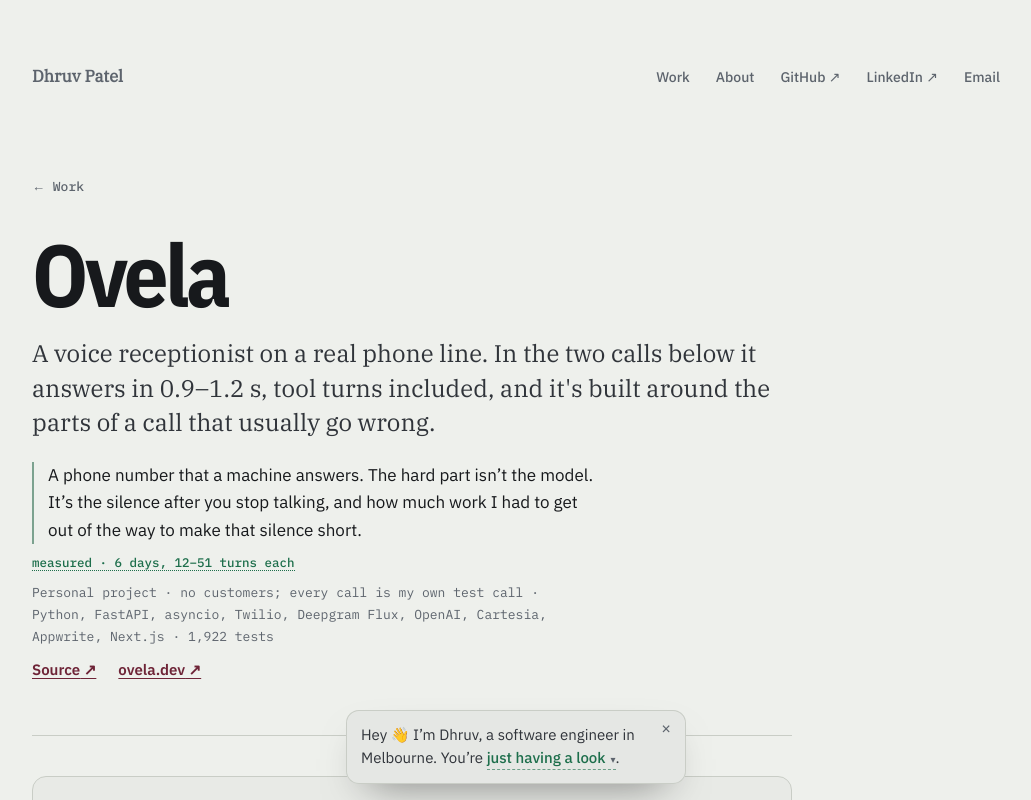
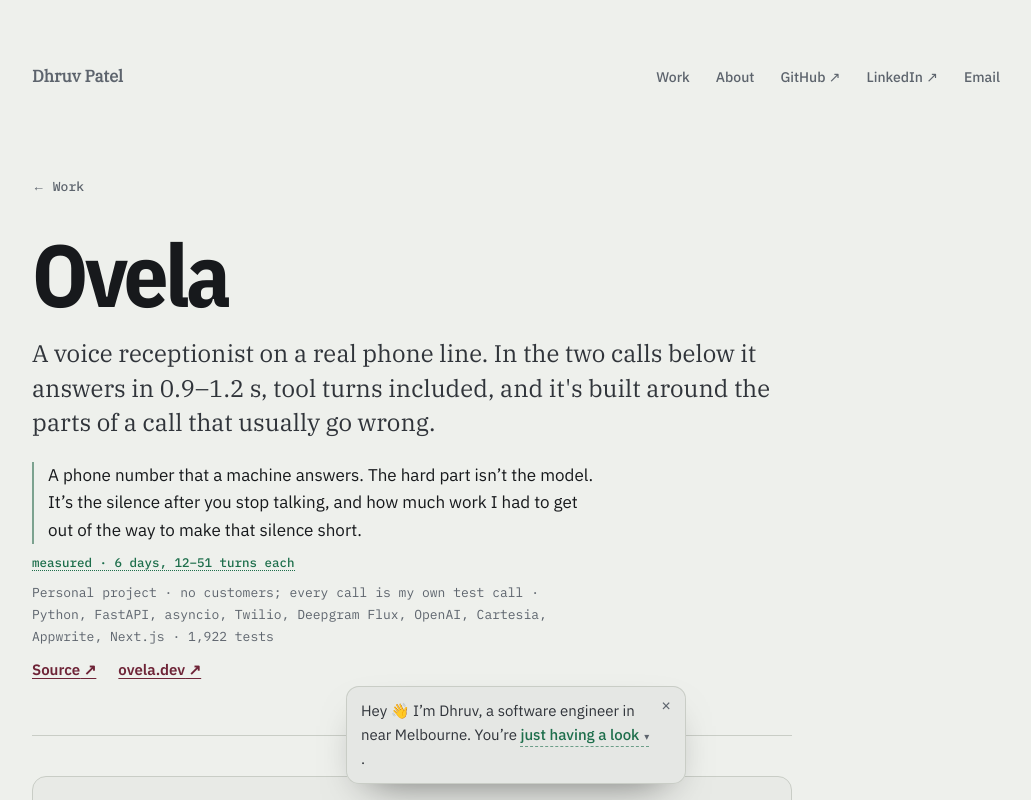
Before and after one commit to My-CMDhub/dhruvpatel.net, a Next.js app: page /work/ovela in a window 1280 px wide. Shown: the top 800 px of the page, without its empty margins (124-1155 px from the left). Built offline with nearby package versions, Linux system fonts and the light colour scheme.

Commit message:
Update location description

```diff
--- a/components/Perspective.tsx
+++ b/components/Perspective.tsx
@@ -18,7 +18,7 @@ const LAST = 'reader-asked'          // localStorage: when we last asked and got
 const VISIT = 'reader-asked-now'     // sessionStorage: asked already on this visit
 const COOL = 24 * 60 * 60 * 1000     // ms: leave an unanswered question alone for a day
 const IDLE = 14000  // ms the card waits at the dock before excusing itself, unanswered
-const ASK = 'Hey 👋 I’m Dhruv, a software engineer in Melbourne. You’re'
+const ASK = 'Hey 👋 I’m Dhruv, a software engineer in near Melbourne. You’re'
 const LETTERS = Array.from(ASK)   // by code point, so the emoji is one step and never splits
 const HOLD = 6000   // ms the answer stays once it has finished typing, as in the Agent-OS overlay
 const CHAR = 34     // ms per character for the question: it is the first thing anyone reads
--- a/data/figures.ts
+++ b/data/figures.ts
@@ -12,7 +12,7 @@ export type Label = { status: Status; note: string; href?: string }
 
 export const site = {
   name: 'Dhruv Patel',
-  place: 'Software engineer · Melbourne',
+  place: 'Software engineer · near Melbourne',
   positioning:
     'I build the system around the model (the business constraint, the real behaviour, the person using it, the running cost) and measure them before I believe them.',
   // In his own words. Kept to two sentences: the second one is the trade-off, and it is the half
```
